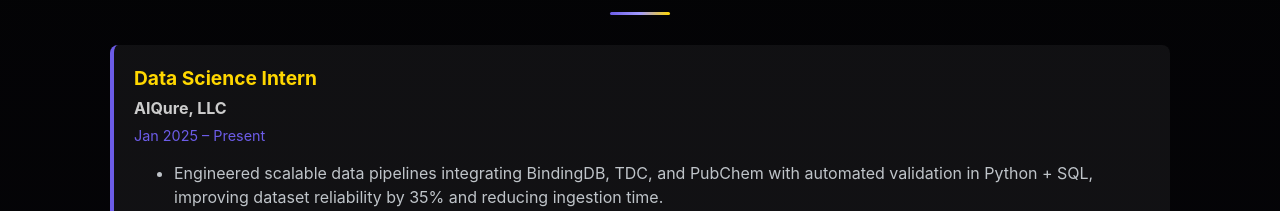
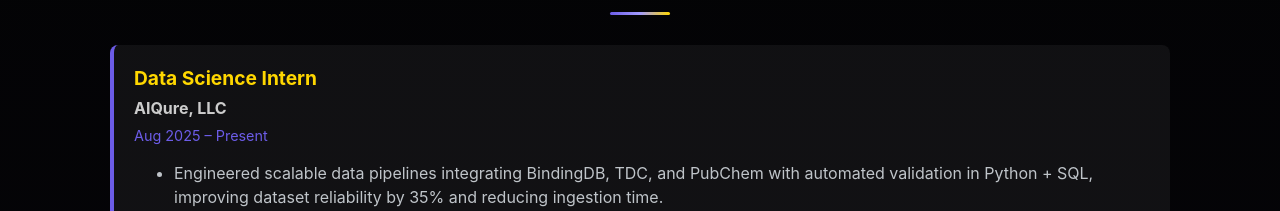
Before and after one commit to adigopulasgit/Portfolio_2025, a React (Vite) app: page / in a window 1280 px wide. Shown: the part 862-1073 px from the top of the page. Built offline with nearby package versions, Linux system fonts and the light colour scheme.

Commit message:
Update internship year in Experience component

```diff
--- a/src/components/Experience.jsx
+++ b/src/components/Experience.jsx
@@ -5,7 +5,7 @@ const experienceData = [
   {
     role: "Data Science Intern",
     company: "AIQure, LLC",
-    year: "Jan 2025 – Present",
+    year: "Aug 2025 – Present",
     details: [
       "Engineered scalable data pipelines integrating BindingDB, TDC, and PubChem with automated validation in Python + SQL, improving dataset reliability by 35% and reducing ingestion time.",
       "Optimized LightGBM and Chemprop models through Optuna-based hyperparameter tuning and RDKit feature engineering, boosting R² by 14% and reducing featurization runtime by 22%.",
```
